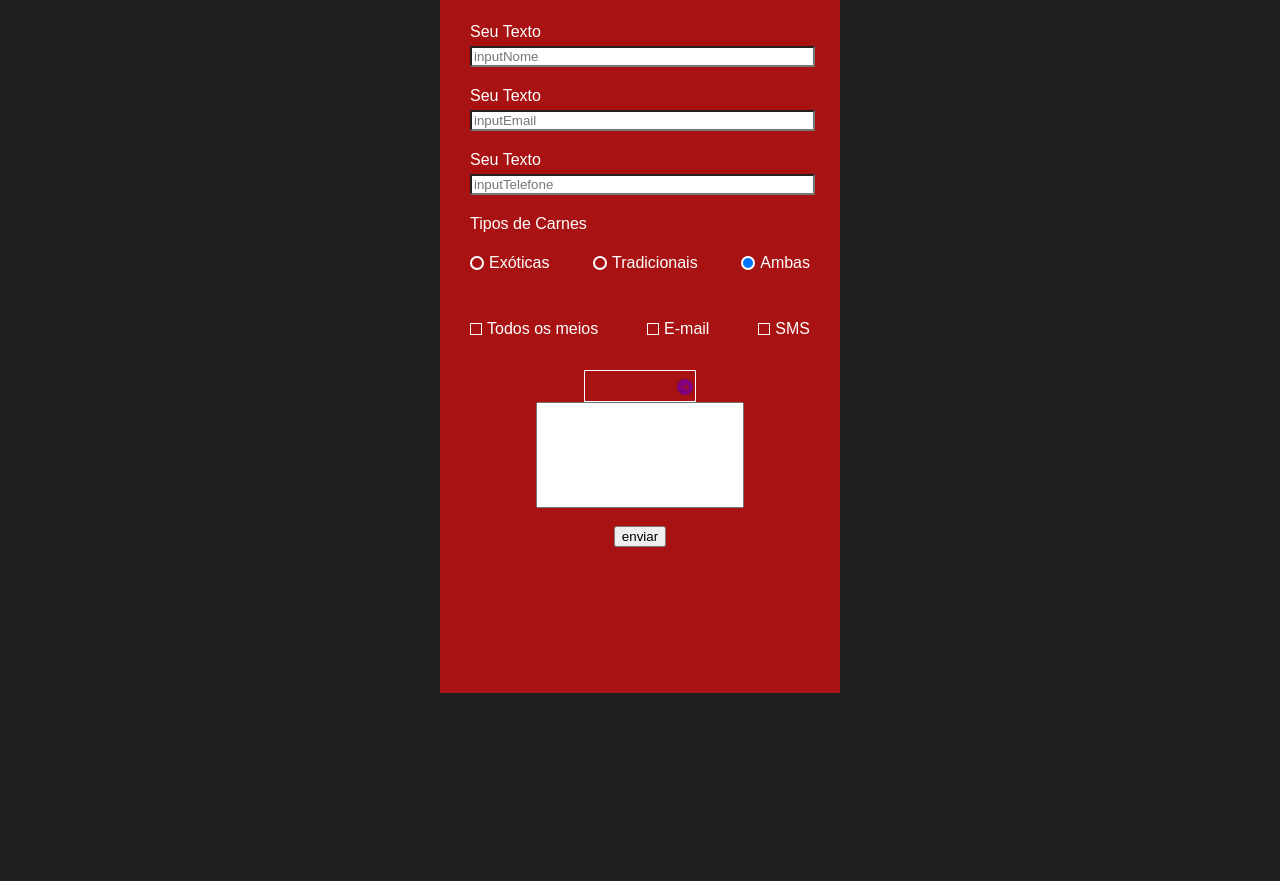
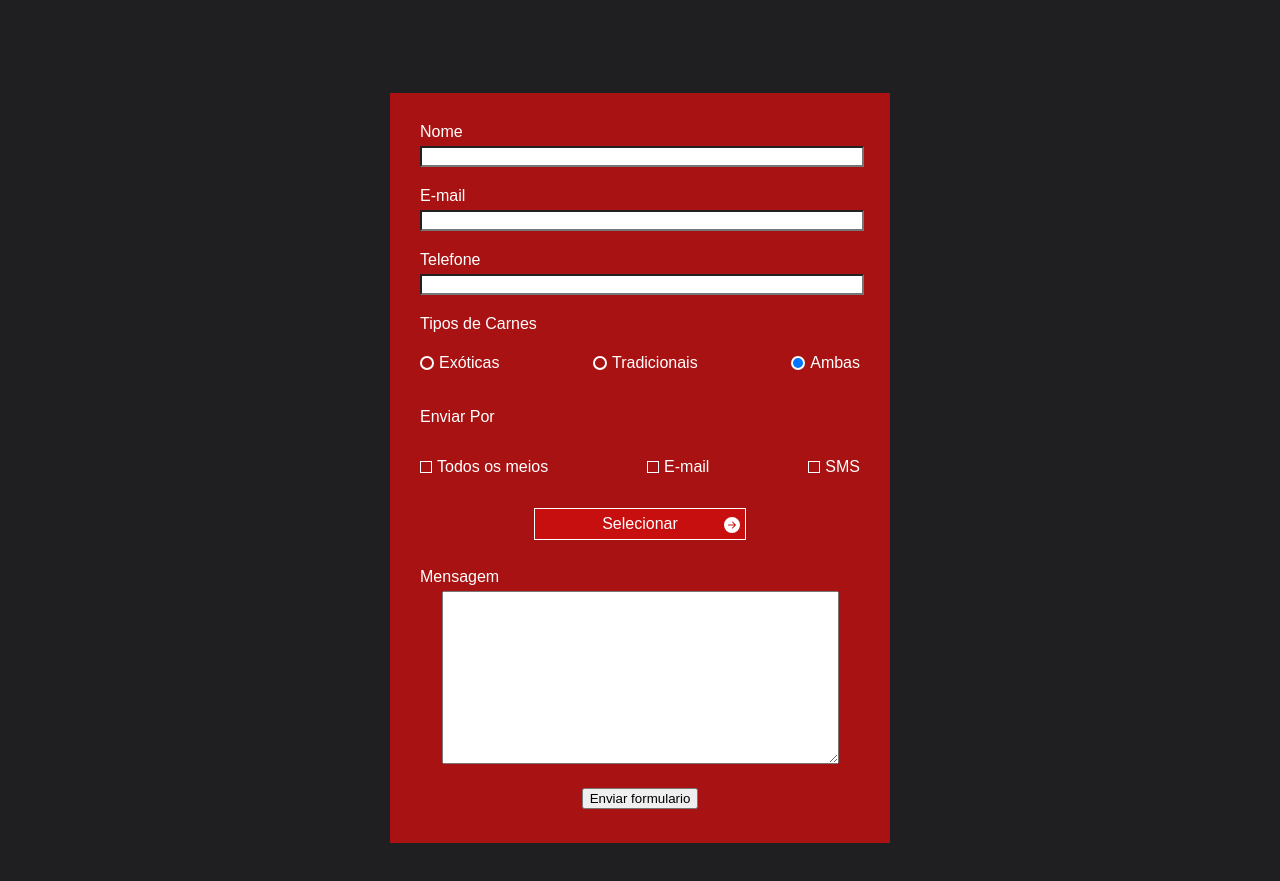
Before and after one commit to LuizCarlosButtner/Delicias-da-carne, a plain HTML site: page indexForm.html in a window 1280 px wide. Shown: the part 67-948 px from the top of the page. Before the commit the page ends 800 px from the top, so only its background shows below. Drawn offline with Linux system fonts and the light colour scheme.

Commit message:
finished formatting the form

```diff
--- a/form.js
+++ b/form.js
@@ -5,6 +5,7 @@ let inputTelefone = document.getElementById("inputTelefone")
 let radio = document.querySelector(".radio")
 let select = document.querySelector(".select")
 let checkBox = document.querySelector(".checkBox")
+let textarea = document.querySelector("textarea")
 
 
 
@@ -15,9 +16,17 @@ botao.onclick=()=>{
   const ponto = inputEmail.value.indexOf(".")
   const caracter = /[\W_]/
 // verificacao de email.
-  if(!inputNome.value.length > 0 || !inputSobreNome.value.length > 0){
-    alert("campo de nome não pode estar vazio!")
-  } else if(inputEmail.value == ''){
+  if(inputNome.value.length < 1){
+    alert("Digite seu nome")
+  } else if (!inputNome.value.includes(' ')){
+    alert(" coloque espaço no nome")
+  }
+
+
+
+
+
+  else if(inputEmail.value == ''){
     alert("preencha o email!")
   } else if(arroba == -1){
     alert("nome precisa ter @")
@@ -30,19 +39,24 @@ botao.onclick=()=>{
   } else if(arroba > ponto){
     alert("o ponto tem que ser depois do arroba")
   } else if(inputEmail.value.search(caracter) > arroba && inputEmail.value.search(caracter) < ponto){
-    console.log("dentro")
+    alert("caracter dentro")
   }
 
 //verificacao de telefone.
 
-  if(inputTelefone.value == ''){
-    console.log("o telefone nao pode estar vazio e nao pode ter simbolos")
+  else if(inputTelefone.value == ''){
+    alert("o telefone nao pode estar vazio e nao pode ter simbolos")
   } else if(inputTelefone.value.length !== 11){
     alert("o campo de telefone deve ter 11 numeros, verifique se o numero esta correto ou se voce colocou o DDD")
   } else if(inputTelefone.value.search(caracter) >= 0){
     alert("tem um caractere dentro do numero")
   }
-  console.log("enviou!!!!")
+
+  // verificaçao de mesnsagem
+
+  else if(textarea.value.length < 5){
+    alert("Minimo 5 caracteres no texto")
+  }
 }
 
 // =------------------------------select button
@@ -57,7 +71,6 @@ let svg = '<svg id="seta" xmlns="http://www.w3.org/2000/svg" width="16" height="
 // =------------------------------select button
 vazia.onclick =()=>{
   hide()
-  mudaSeta()
 }
 
 function esse(a){
@@ -111,7 +124,6 @@ let todosOsMeios =(elem)=>{
     document.querySelectorAll(".checkList div li div")[0].innerText = '';
     calculador = 2
   }
-  console.log(calculador)
 }
 
 
@@ -139,6 +151,5 @@ let checkClique =(elem)=>{
       document.querySelectorAll(".checkList div li div")[i].classList.add("marcado")
     }
   }
-  console.log(calculador)
 }
 // -----------------------------------checkBox
--- a/indexForm.html
+++ b/indexForm.html
@@ -24,18 +24,14 @@
         <div class="formularioFlex">
             <div class="entradas">
 
+                <label for="txt">Nome</label>
+                <input class="inputs" type="text" id="inputNome">
 
-                <label for="txt">Seu Texto</label>
+                <label for="txt">E-mail</label>
+                <input class="inputs" type="email" id="inputEmail">
 
-                <input class="inputs" type="text" id="inputNome" placeholder="inputNome">
-
-                <label for="txt">Seu Texto</label>
-                <input class="inputs" type="text" id="inputEmail" placeholder="inputEmail">
-                <label for="tel">Seu Texto</label>
-
-                <input class="inputs" type="tel" id="inputTelefone" placeholder="inputTelefone">
-
-
+                <label for="tel">Telefone</label>
+                <input class="inputs" type="tel" id="inputTelefone">
             </div>
             <!-- ---------------------radio button -->
             <div class="padrao radio">
@@ -56,7 +52,7 @@
                 </div>
             </div>
             <!-- ---------------------------checkBox -->
-            <label for=""></label>
+            <label class="enviarPor">Enviar Por</label>
             <div class="padrao" class="select">
                 <ul class="checkList">
                     <div class="containerDaListaCheckBox">
@@ -84,6 +80,7 @@
                     <tbody>
                         <tr>
                             <td id="vazia">
+                                Selecionar
                                 <svg id="seta" xmlns="http://www.w3.org/2000/svg" width="16" height="16"
                                     fill="currentColor" lass="bi bi-arrow-right-circle-fill" viewBox="0 0 16 16">
                                     <path
@@ -92,26 +89,28 @@
                             </td>
                         </tr>
                         <tr>
-                            <td onclick="esse(this)" id="primeira" class="hide">nome-1</td>
+                            <td onclick="esse(this)" id="primeira" class="hide">Bovina</td>
                         </tr>
                         <tr>
-                            <td onclick="esse(this)" class="hide">nome-2</td>
+                            <td onclick="esse(this)" class="hide">Suína</td>
                         </tr>
                         <tr>
-                            <td onclick="esse(this)" class="hide">nome-3</td>
+                            <td onclick="esse(this)" class="hide">Aves</td>
                         </tr>
                         <tr>
-                            <td onclick="esse(this)" class="hide">nome-4</td>
+                            <td onclick="esse(this)" class="hide">Frutos do Mar</td>
                         </tr>
                     </tbody>
                 </table>
             </div>
             <!--0-------------------------- select  -->
-            <div class="textArea"><input type="text"></div><br>
-
-
-            <button id="btn">enviar</button>
-
+            <div class="containerTextButton">
+                <label for="">Mensagem</label>
+                <div class="textArea">
+                    <textarea></textarea>
+                </div>
+                <button id="btn">Enviar formulario</button>
+            </div>
         </div>
     </div>
     <script src="form.js"></script>
--- a/style.css
+++ b/style.css
@@ -434,11 +434,11 @@ a {
     box-sizing: border-box;
     padding: 30px;
     background-color: #c80f0fd0;
-    height: 700px;
-    width: 400px;
+    height: 750px;
+    width: 500px;
+    margin: 100px;
 }
-.entradas{
-}
+
 .inputs {
     width: 99%;
     display: block;
@@ -451,16 +451,7 @@ label {
     margin-bottom: 5px;
   }
 
-.padrao {
 
-
-
-}
-
-.textArea>input {
-    height: 100px;
-    width: 200px;
-}
 
 .nomeSobrenome {
     display: flex;
@@ -474,19 +465,23 @@ label {
     position: relative;
 }
 td {
-    width: 100px;
+    width: 200px;
     height: 20px;
     border: 1px solid #fff;
 }
 
 #seta {
     top: 25%;
-    right: 2px;
+    right: 5px;
     position: absolute;
-    color: purple;
+    color: #fff;
+    transition: 500ms;
 }
 
 table {
+    z-index: 1;
+    position: absolute;
+    background-color: #c80f0f;
     border-collapse: collapse;
 }
 
@@ -496,17 +491,40 @@ table {
 
 .viradoPraBaixo {
     transform: rotate(90deg);
+    transition: 500ms;
 }
 
 .viraVira {
     transform: rotate(90deg);
+    transition: 500ms;
 }
 .select{
-
     justify-content: center;
     display: flex;
 
 }
+.classeTeste{
+    position: absolute;
+    background-color: red;
+}
+
+
+
+/* ------------------------------textArea and button -----------------------*/
+.textArea>textarea {
+    height: 167px;
+    width: 391px;
+    margin-bottom: 20px;
+}
+
+
+.containerTextButton{
+position: relative;
+bottom: -60px;
+}
+
+/* ------------------------------textArea and button -----------------------*/
+
 
 /* -----------------------select-------------------------- */
 /* -----------------------------formulario------------------------------------ */
@@ -541,6 +559,9 @@ table {
 
 .bolaMarcada {
     background-color: #0075FF;
+}
+.radio{
+    margin-bottom: 20px;
 }
 
 /* // -------------------------------radio button */
```
